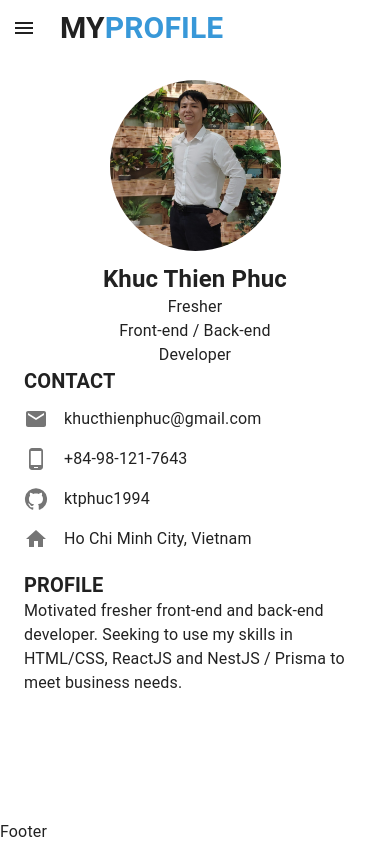
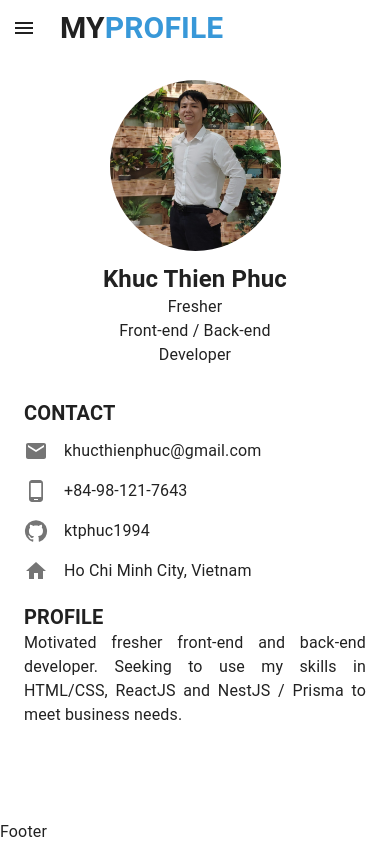
Before and after one commit to ktphuc1994/my-profile-nextjs, a Next.js app: page / in a window 390 px wide. Built offline with nearby package versions, Linux system fonts and the light colour scheme.

Commit message:
refactor: project, data, HomePage

```diff
--- a/core/components/Home/HomePage.tsx
+++ b/core/components/Home/HomePage.tsx
@@ -18,7 +18,11 @@ const HomePage = () => {
         pt: { lg: transformHeight },
       }}
     >
-      <Box component="div" className="contact-info" sx={boxItemStyle}>
+      <Box
+        component="div"
+        className="contact-info"
+        sx={{ ...boxItemStyle, mt: { xs: '2rem', lg: 0 } }}
+      >
         <h3 className="font-semibold text-xl">CONTACT</h3>
         <List>
           <ListItem sx={{ pl: 0, pt: { xs: 0, lg: '8px' } }}>
@@ -82,7 +86,7 @@ const HomePage = () => {
       <Box
         component="div"
         className="personal-sumary"
-        sx={{ ...boxItemStyle, textAlign: { lg: 'right' } }}
+        sx={{ ...boxItemStyle, textAlign: { xs: 'justify', lg: 'right' } }}
       >
         <h3 className="font-semibold text-xl">PROFILE</h3>
         <p>
--- a/data/data.ts
+++ b/data/data.ts
@@ -4,7 +4,8 @@ export const skillList = [
   {
     skillName: 'Front-end',
     skills: [
-      'HTML & CSS',
+      'HTML',
+      'CSS',
       'Responsive',
       'Bootstrap',
       'TailwindCSS',
--- a/pages/projects.tsx
+++ b/pages/projects.tsx
@@ -24,7 +24,7 @@ const Projects: NextPageWithLayout = () => {
   return (
     <>
       <h2 className="mb-5 text-center text-3xl font-bold">PROJECTS</h2>
-      <div className="grid grid-cols-3 gap-4">
+      <div className="grid grid-cols-1 lg:grid-cols-2 xl:grid-cols-3 gap-6 sm:gap-8 lg:gap-6">
         {projectList.map((project, index) => (
           <Card
             sx={{
```
